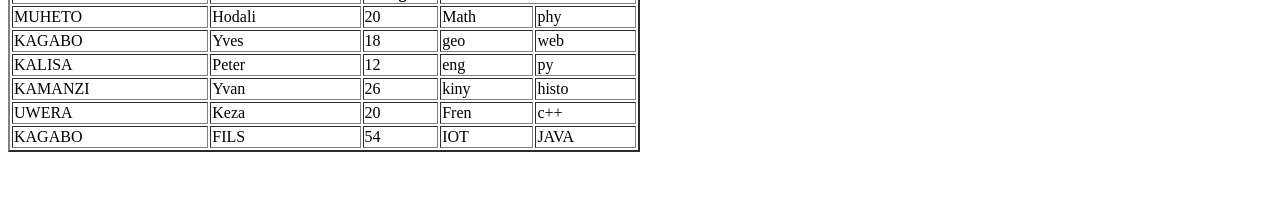
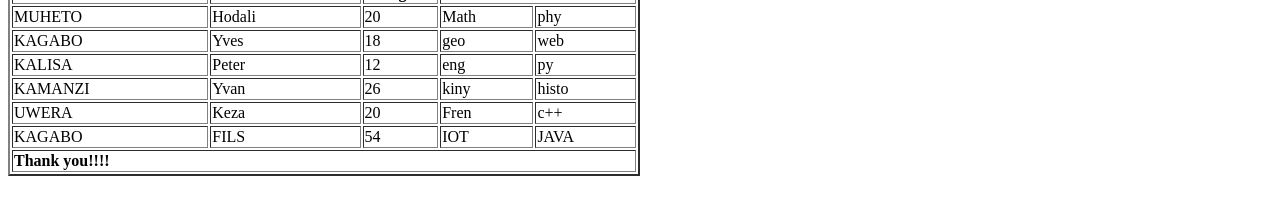
Before and after one commit to Hjeanbosco/learnhtml, a plain HTML site: page Introduction/index.html in a window 1280 px wide. Shown: the part 556-770 px from the top of the page. Drawn offline with Linux system fonts and the light colour scheme.

Commit message:
adding other codes

```diff
--- a/Introduction/index.html
+++ b/Introduction/index.html
@@ -22,13 +22,15 @@
 
          <!-- table codes -->
     <table  width="50%" border="2">
-        <tr><th>FNames</th><th>LNames</th><th>Age</th><th colspan="2">Courses</th></tr>
+        <tr ><th>FNames</th><th>LNames</th><th>Age</th><th colspan="2">Courses</th></tr>
         <tr><td>MUHETO</td><td>Hodali</td><td>20</td><td>Math</td><td>phy</td></tr>
         <tr><td>KAGABO</td><td>Yves</td><td>18</td><td>geo</td><td>web</td></tr>
         <tr><td>KALISA</td><td>Peter</td><td>12</td><td>eng</td><td>py</td></tr>
         <tr><td>KAMANZI</td><td>Yvan</td><td>26</td><td>kiny</td><td>histo</td></tr>
         <tr><td>UWERA</td><td>Keza</td><td>20</td><td>Fren</td><td>c++</td></tr>
         <tr><td>KAGABO</td><td>FILS</td><td>54</td><td>IOT</td><td>JAVA</td></tr>
+        <tr> <td colspan="5"><b> Thank you!!!!</b></td></tr>
+
     </table>
 </body>
 </html>
```
